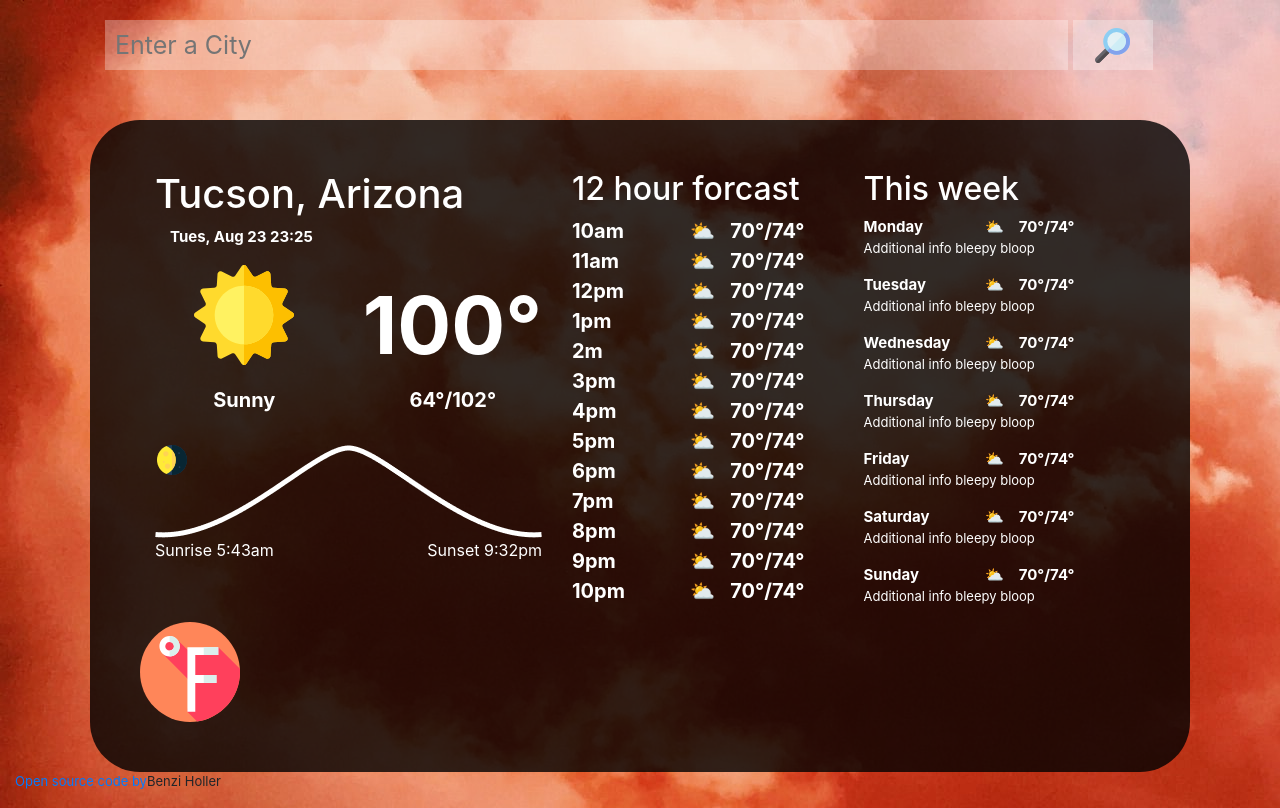
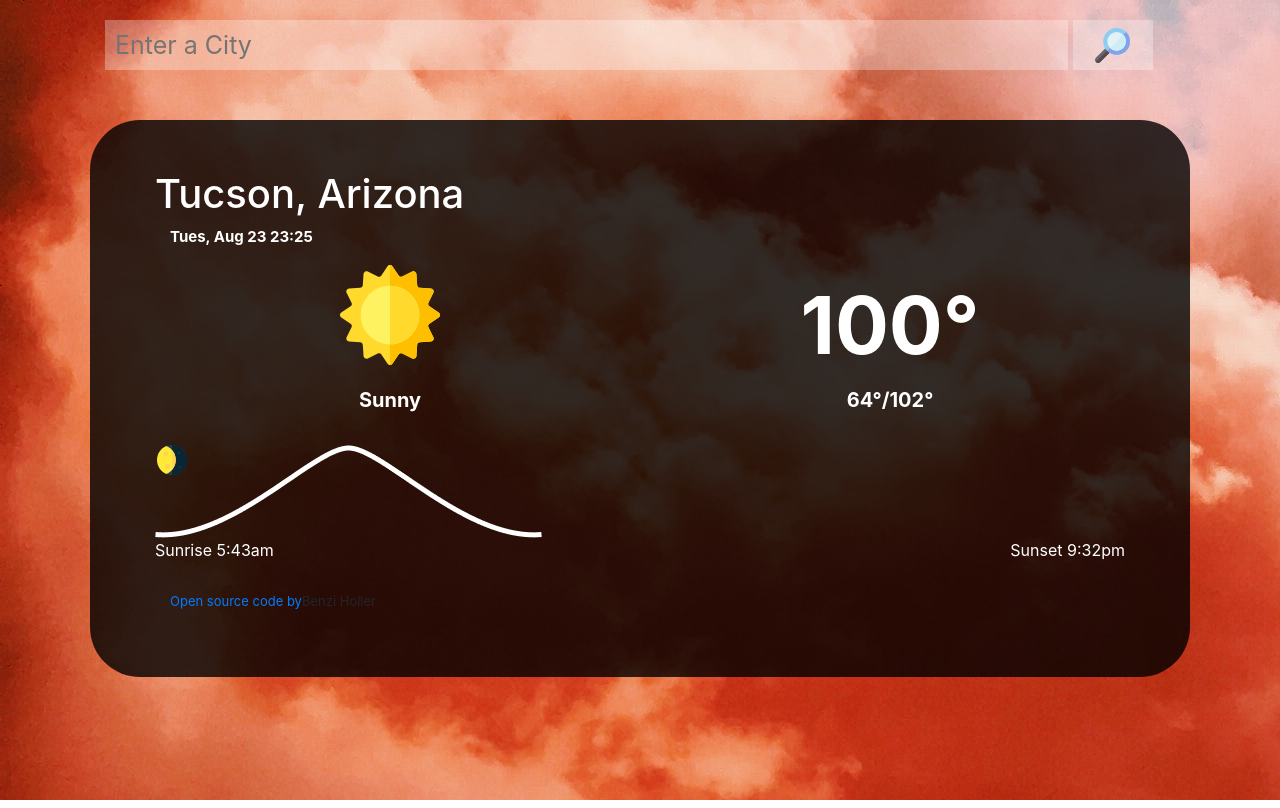
Before and after one commit to benzinow/Vanilla-Javascript-Weather-App, a plain HTML site: page index.html in a window 1280 px wide. Drawn offline with nearby package versions, Linux system fonts and the light colour scheme.

Commit message:
Update index.html
removed a huge chunk of overkill HTML

```diff
--- a/index.html
+++ b/index.html
@@ -70,130 +70,8 @@
             </div>
           </div>
 
-          <div class="col hourly">
-            <h2>12 hour forcast</h2>
-            <div class="row">
-              <div class="col">10am</div>
-              <div class="col-">⛅</div>
-              <div class="col">70°/74°</div>
-            </div>
-            <div class="row">
-              <div class="col">11am</div>
-              <div class="col-">⛅</div>
-              <div class="col">70°/74°</div>
-            </div>
-            <div class="row">
-              <div class="col">12pm</div>
-              <div class="col-">⛅</div>
-              <div class="col">70°/74°</div>
-            </div>
-            <div class="row">
-              <div class="col">1pm</div>
-              <div class="col-">⛅</div>
-              <div class="col">70°/74°</div>
-            </div>
-            <div class="row">
-              <div class="col">2m</div>
-              <div class="col-">⛅</div>
-              <div class="col">70°/74°</div>
-            </div>
-            <div class="row">
-              <div class="col">3pm</div>
-              <div class="col-">⛅</div>
-              <div class="col">70°/74°</div>
-            </div>
-            <div class="row">
-              <div class="col">4pm</div>
-              <div class="col-">⛅</div>
-              <div class="col">70°/74°</div>
-            </div>
-            <div class="row">
-              <div class="col">5pm</div>
-              <div class="col-">⛅</div>
-              <div class="col">70°/74°</div>
-            </div>
-            <div class="row">
-              <div class="col">6pm</div>
-              <div class="col-">⛅</div>
-              <div class="col">70°/74°</div>
-            </div>
-            <div class="row">
-              <div class="col">7pm</div>
-              <div class="col-">⛅</div>
-              <div class="col">70°/74°</div>
-            </div>
-            <div class="row">
-              <div class="col">8pm</div>
-              <div class="col-">⛅</div>
-              <div class="col">70°/74°</div>
-            </div>
-            <div class="row">
-              <div class="col">9pm</div>
-              <div class="col-">⛅</div>
-              <div class="col">70°/74°</div>
-            </div>
-            <div class="row">
-              <div class="col">10pm</div>
-              <div class="col-">⛅</div>
-              <div class="col">70°/74°</div>
-            </div>
-          </div>
-          <div class="col this-week">
-            <h2>This week</h2>
-            <div class="row">
-              <div class="col">Monday</div>
-              <div class="col-">⛅</div>
-              <div class="col">70°/74°</div>
-              <p>Additional info bleepy bloop</p>
-            </div>
-            <div class="row">
-              <div class="col">Tuesday</div>
-              <div class="col-">⛅</div>
-              <div class="col">70°/74°</div>
-              <p>Additional info bleepy bloop</p>
-            </div>
-            <div class="row">
-              <div class="col">Wednesday</div>
-              <div class="col-">⛅</div>
-              <div class="col">70°/74°</div>
-              <p>Additional info bleepy bloop</p>
-            </div>
-            <div class="row">
-              <div class="col">Thursday</div>
-              <div class="col-">⛅</div>
-              <div class="col">70°/74°</div>
-              <p>Additional info bleepy bloop</p>
-            </div>
-            <div class="row">
-              <div class="col">Friday</div>
-              <div class="col-">⛅</div>
-              <div class="col">70°/74°</div>
-              <p>Additional info bleepy bloop</p>
-            </div>
-            <div class="row">
-              <div class="col">Saturday</div>
-              <div class="col-">⛅</div>
-              <div class="col">70°/74°</div>
-              <p>Additional info bleepy bloop</p>
-            </div>
-            <div class="row">
-              <div class="col">Sunday</div>
-              <div class="col-">⛅</div>
-              <div class="col">70°/74°</div>
-              <p>Additional info bleepy bloop</p>
-            </div>
-          </div>
-        </div>
-      </div>
-      <div>
-        <img
-          src="images/svg/004-farenheit.svg"
-          alt="farenheight icon"
-          class="temp-scale"
-          id="tempScale"
-          onclick="flipTempScale()"
-        />
-      </div>
+
+
     </div>
     <p>
       <a href="https://github.com/benzinow/weatherapp">Open source code by</a
```
